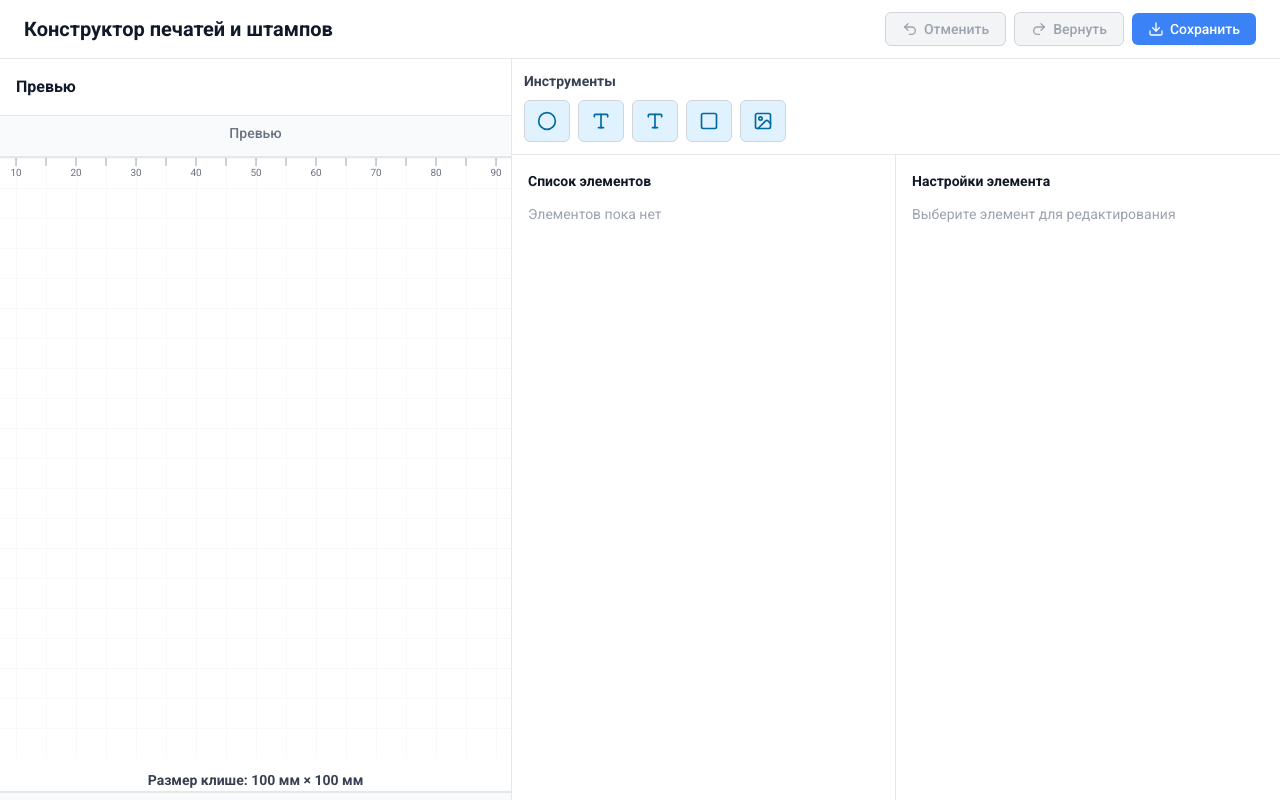
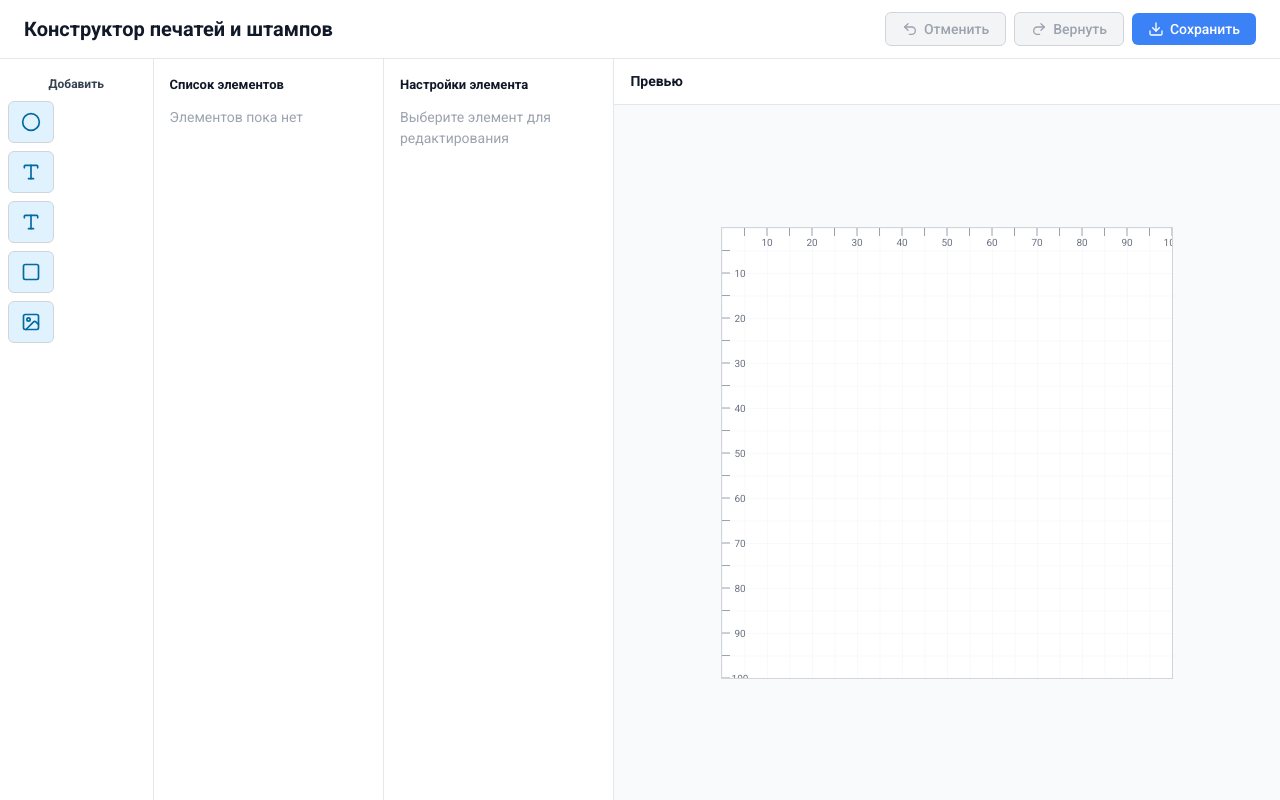
Before and after one commit to Vasily-Zh/seal, a React (Vite) app: page / in a window 1280 px wide. Built offline with nearby package versions, Linux system fonts and the light colour scheme.

Commit message:
испр

```diff
--- a/src/components/Canvas/Canvas.tsx
+++ b/src/components/Canvas/Canvas.tsx
@@ -11,8 +11,9 @@ export const Canvas = () => {
   const elements = useStampStore((state) => state.elements);
   const canvasSize = useStampStore((state) => state.canvasSize);
 
-  // Размер SVG в пикселях (для отображения)
-  const svgSize = 600; // px
+  // Размер SVG в пикселях (для отображения) - адаптивный
+  const maxSvgSize = 450; // максимальный размер для превью
+  const svgSize = maxSvgSize;
   const scale = svgSize / canvasSize;
 
   // Размер сетки в мм
@@ -31,12 +32,8 @@ export const Canvas = () => {
         position: 'relative',
       }}
     >
-      <div style={{ marginBottom: '12px', fontSize: '14px', fontWeight: '500', color: '#6b7280' }}>
-        Превью
-      </div>
-
       {/* SVG Canvas */}
-      <div style={{ position: 'relative', border: '2px solid #e5e7eb', backgroundColor: 'white' }}>
+      <div style={{ position: 'relative', border: '1px solid #d1d5db', backgroundColor: 'white', maxWidth: '100%', maxHeight: '100%' }}>
         <svg
           ref={canvasRef}
           width={svgSize}
@@ -140,19 +137,6 @@ export const Canvas = () => {
             }
           })}
         </svg>
-
-        {/* Размеры внизу */}
-        <div
-          style={{
-            marginTop: '12px',
-            textAlign: 'center',
-            fontSize: '14px',
-            fontWeight: '600',
-            color: '#374151',
-          }}
-        >
-          Размер клише: {canvasSize} мм × {canvasSize} мм
-        </div>
       </div>
     </div>
   );
--- a/src/components/Layout/MainLayout.tsx
+++ b/src/components/Layout/MainLayout.tsx
@@ -9,91 +9,85 @@ export const MainLayout = () => {
       {/* Шапка */}
       <Header />
 
-      {/* Основной контент */}
+      {/* Основной контент - горизонтальный layout */}
       <div style={{ flex: 1, display: 'flex', overflow: 'hidden' }}>
-        {/* Левая колонка - Превью (40%) */}
+        {/* Блок 1: Добавить (Toolbar) - 12% */}
         <div
           style={{
-            width: '40%',
+            width: '12%',
             borderRight: '1px solid #e5e7eb',
-            overflow: 'hidden',
-            backgroundColor: '#f9fafb',
+            backgroundColor: '#fff',
+            padding: '16px 8px',
+            overflow: 'auto',
+            display: 'flex',
+            flexDirection: 'column',
+            alignItems: 'center',
+            gap: '8px',
+          }}
+        >
+          <div style={{ fontSize: '12px', fontWeight: '600', color: '#374151', textAlign: 'center' }}>
+            Добавить
+          </div>
+          <Toolbar />
+        </div>
+
+        {/* Блок 2: Список элементов - 18% */}
+        <div
+          style={{
+            width: '18%',
+            borderRight: '1px solid #e5e7eb',
+            backgroundColor: '#fff',
+            overflow: 'auto',
+            padding: '16px',
             display: 'flex',
             flexDirection: 'column',
           }}
         >
-          <div style={{ padding: '16px', borderBottom: '1px solid #e5e7eb', backgroundColor: '#fff' }}>
-            <h3 style={{ fontSize: '16px', fontWeight: '600', color: '#111827', margin: 0 }}>
-              Превью
-            </h3>
-          </div>
-          <div style={{ flex: 1, overflow: 'hidden' }}>
-            <Canvas />
+          <h4 style={{ fontSize: '13px', fontWeight: '600', marginBottom: '12px', marginTop: 0, color: '#111827' }}>
+            Список элементов
+          </h4>
+          <div style={{ flex: 1, overflow: 'auto' }}>
+            <Controls showOnlyElements={true} />
           </div>
         </div>
 
-        {/* Правая колонка - Управление (60%) */}
+        {/* Блок 3: Настройки элемента - 18% */}
         <div
           style={{
-            width: '60%',
+            width: '18%',
+            borderRight: '1px solid #e5e7eb',
+            backgroundColor: '#fff',
+            overflow: 'auto',
+            padding: '16px',
+            display: 'flex',
+            flexDirection: 'column',
+          }}
+        >
+          <h4 style={{ fontSize: '13px', fontWeight: '600', marginBottom: '12px', marginTop: 0, color: '#111827' }}>
+            Настройки элемента
+          </h4>
+          <div style={{ flex: 1, overflow: 'auto' }}>
+            <Controls showOnlySettings={true} />
+          </div>
+        </div>
+
+        {/* Блок 4: Превью - 52% (адаптивное) */}
+        <div
+          style={{
+            flex: 1,
+            backgroundColor: '#f9fafb',
             display: 'flex',
             flexDirection: 'column',
             overflow: 'hidden',
           }}
         >
-          {/* Блок 1: Кнопки (Toolbar) */}
-          <div
-            style={{
-              borderBottom: '1px solid #e5e7eb',
-              backgroundColor: '#fff',
-              padding: '12px',
-            }}
-          >
-            <div style={{ fontSize: '14px', fontWeight: '600', marginBottom: '8px', color: '#374151' }}>
-              Инструменты
-            </div>
-            <div style={{ display: 'flex', gap: '8px', flexWrap: 'wrap' }}>
-              <Toolbar />
-            </div>
+          <div style={{ padding: '12px 16px', borderBottom: '1px solid #e5e7eb', backgroundColor: '#fff' }}>
+            <h3 style={{ fontSize: '14px', fontWeight: '600', color: '#111827', margin: 0 }}>
+              Превью
+            </h3>
           </div>
-
-          {/* Блоки 2 и 3: Список элементов и Настройки */}
-          <div
-            style={{
-              flex: 1,
-              display: 'flex',
-              overflow: 'hidden',
-              backgroundColor: '#fff',
-            }}
-          >
-            {/* Блок 2: Список элементов */}
-            <div
-              style={{
-                width: '50%',
-                borderRight: '1px solid #e5e7eb',
-                overflow: 'auto',
-                padding: '16px',
-              }}
-            >
-              <h4 style={{ fontSize: '14px', fontWeight: '600', marginBottom: '12px', color: '#111827' }}>
-                Список элементов
-              </h4>
-              <Controls showOnlyElements={true} />
-            </div>
-
-            {/* Блок 3: Настройки элемента */}
-            <div
-              style={{
-                width: '50%',
-                overflow: 'auto',
-                padding: '16px',
-              }}
-            >
-              <h4 style={{ fontSize: '14px', fontWeight: '600', marginBottom: '12px', color: '#111827' }}>
-                Настройки элемента
-              </h4>
-              <Controls showOnlySettings={true} />
-            </div>
+          <div style={{ flex: 1, overflow: 'auto', display: 'flex', alignItems: 'center', justifyContent: 'center' }}>
+            <Canvas />
           </div>
         </div>
       </div>
--- a/src/components/Toolbar/Toolbar.tsx
+++ b/src/components/Toolbar/Toolbar.tsx
@@ -109,9 +109,9 @@ export const Toolbar = () => {
     <div
       style={{
         display: 'flex',
-        flexDirection: 'row',
+        flexDirection: 'column',
         gap: '8px',
-        flexWrap: 'wrap',
+        width: '100%',
       }}
     >
       {tools.map((tool) => (
```
Also changed, not shown: Screenshot_5.jpg (added).
